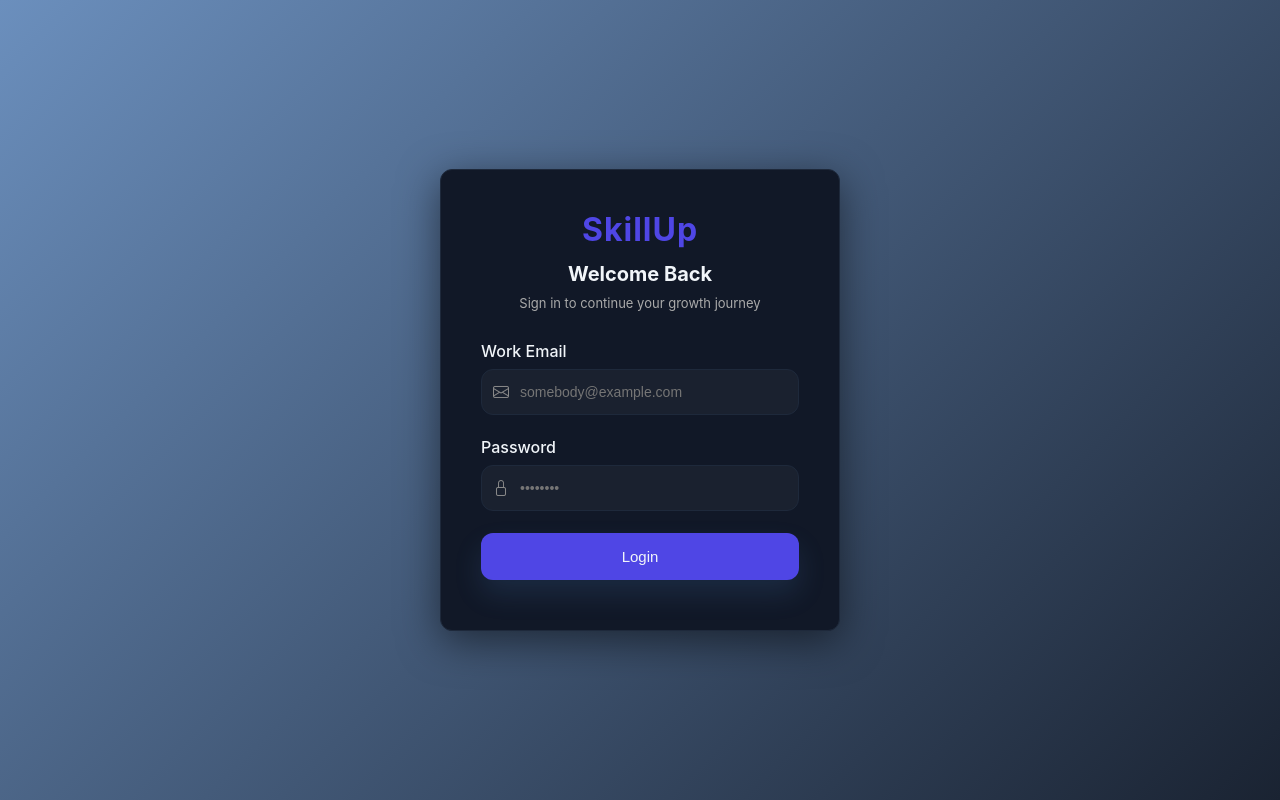
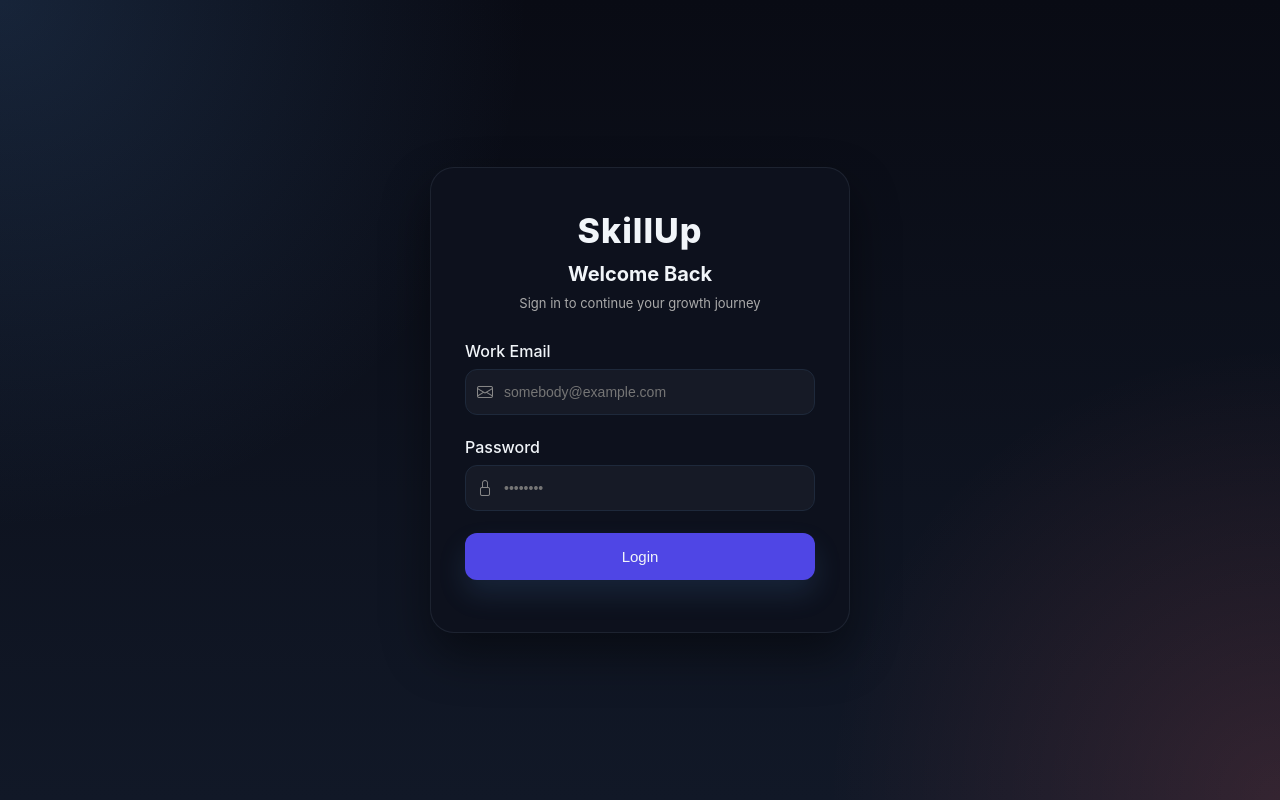
Before and after one commit to kirito232323/skillup, a PHP site: page / in a window 1280 px wide. Run offline with PHP 8.4, Linux system fonts and the light colour scheme.

Commit message:
Remove duplicate login CSS block to fix layout overlap

```diff
--- a/style.css
+++ b/style.css
@@ -455,46 +455,7 @@ body {
 }
 
 /* ===== LOGIN PAGE ===== */
-.login-container {
-    display: flex;
-    justify-content: center;
-    align-items: center;
-    min-height: 100vh;
-    background: linear-gradient(135deg, #6b8fbd 0%, #1a2332 100%);
-}
-
-.login-card {
-    background-color: var(--card-bg);
-    padding: 40px;
-    border-radius: 12px;
-    box-shadow: 0 10px 40px rgba(0, 0, 0, 0.5);
-    width: 100%;
-    max-width: 400px;
-    border: 1px solid var(--border-color);
-}
-
-.login-header {
-    text-align: center;
-    margin-bottom: 30px;
-}
-
-.login-logo {
-    font-size: 32px;
-    font-weight: bold;
-    color: var(--primary-bg);
-    margin-bottom: 10px;
-}
-
-.login-subtitle {
-    font-size: 14px;
-    color: #aaa;
-}
-
-.role-selector {
-    display: flex;
-    gap: 15px;
-    margin-bottom: 20px;
-}
+/* Login styles are defined earlier; the older duplicate section was removed to prevent layout conflicts. */
 
 .role-option {
     flex: 1;
```
